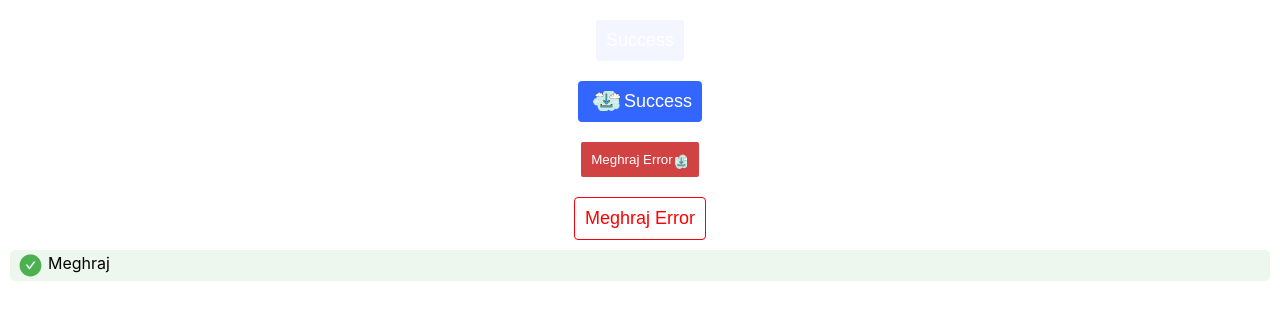
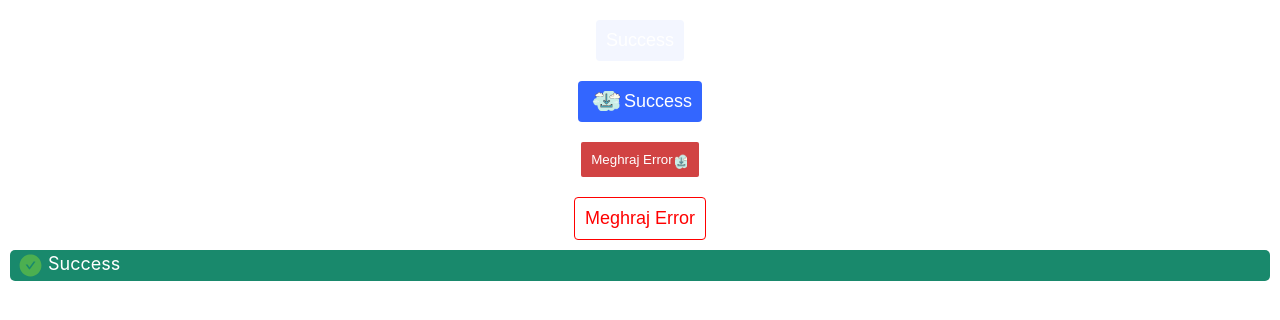
Before and after one commit to handsome-me/DashinglyUI, a React (Create React App) app: page / in a window 1280 px wide. Shown: the top 320 px of the page. Built offline with nearby package versions, Linux system fonts and the light colour scheme.

Commit message:
variant color added

```diff
--- a/src/Alert/alert.tsx
+++ b/src/Alert/alert.tsx
@@ -7,13 +7,23 @@ import Heading from '../Heading/heading';
 // alert.propTypes = {
 
 // };
+/**
+ *
+ * @param serverity
+ * @returns
+ *
+ * CheckList
+ * 1-make the title working with props.childreen (div on other line causing issue)
+ * 2-typescript is not written propery
+ *
+ */
 
-function styleAlert(serverity:serverity_type){
+function styleAlert(serverity:serverity_type,variant:variant_type){
 
     return css({
        display:"flex",
        flex:1,
-       backgroundColor:Theme[serverity].deepLight,
+       backgroundColor:variant?variant==="filled"?Theme[serverity].dark:Theme[serverity].deepLight:Theme[serverity].deepLight,
        border:'1px transparent',
        borderRadius:'5px',
        padding:'3px'
@@ -57,21 +67,28 @@ function renderIcon(expression:string){
 function Alert(props:props) {
     return (
 
-        <div className={styleAlert(props.serverity)}>
+        <div className={styleAlert(props.serverity,props.variant)}>
 
        <div style={{display:'inline-flex',margin:"0 5px"}}>
          {renderIcon(props.serverity)}
         </div>
         {
-            typeof(props.title)==="string"?(<Heading title={props.title}/>):(props.title)
+          props.title&& typeof(props.title)==="string"?(<Heading title={props.title} style={{color:props.variant==="filled"?"white":""}}/>):(props.title)
         }
-        <div>
+
+        {!props.title&&
+            <div>
             {props.children}
         </div>
-       <div style={{display:'flex',flex:1}}></div>
+         }
+
+        {props.action&&
+
         <div style={{display:'inline-block',margin:"5px"}}>
             {props.action}
         </div>
+          }
+
         </div>
 
     );
--- a/src/App.tsx
+++ b/src/App.tsx
@@ -31,7 +31,7 @@ function App() {
       </Button>
 
      <div style={{margin:'10px'}}>
-     <Alert variant="filled" serverity="success" >
+     <Alert title="Success" variant="filled" serverity="success" >
        Meghraj
      </Alert>
      </div>
--- a/src/Heading/heading.tsx
+++ b/src/Heading/heading.tsx
@@ -1,8 +1,9 @@
+import { CSSObject } from '@emotion/css';
 import React from 'react';
 
-const Heading = ({title}:{title:string}) => {
+const Heading = ({title,style}:{title:string,style:React.CSSProperties}) => {
     return (
-        <div style={{fontSize:"large"}}>{title}</div>
+        <div style={{fontSize:"large",...style}} >{title}</div>
     );
 };
 
```
